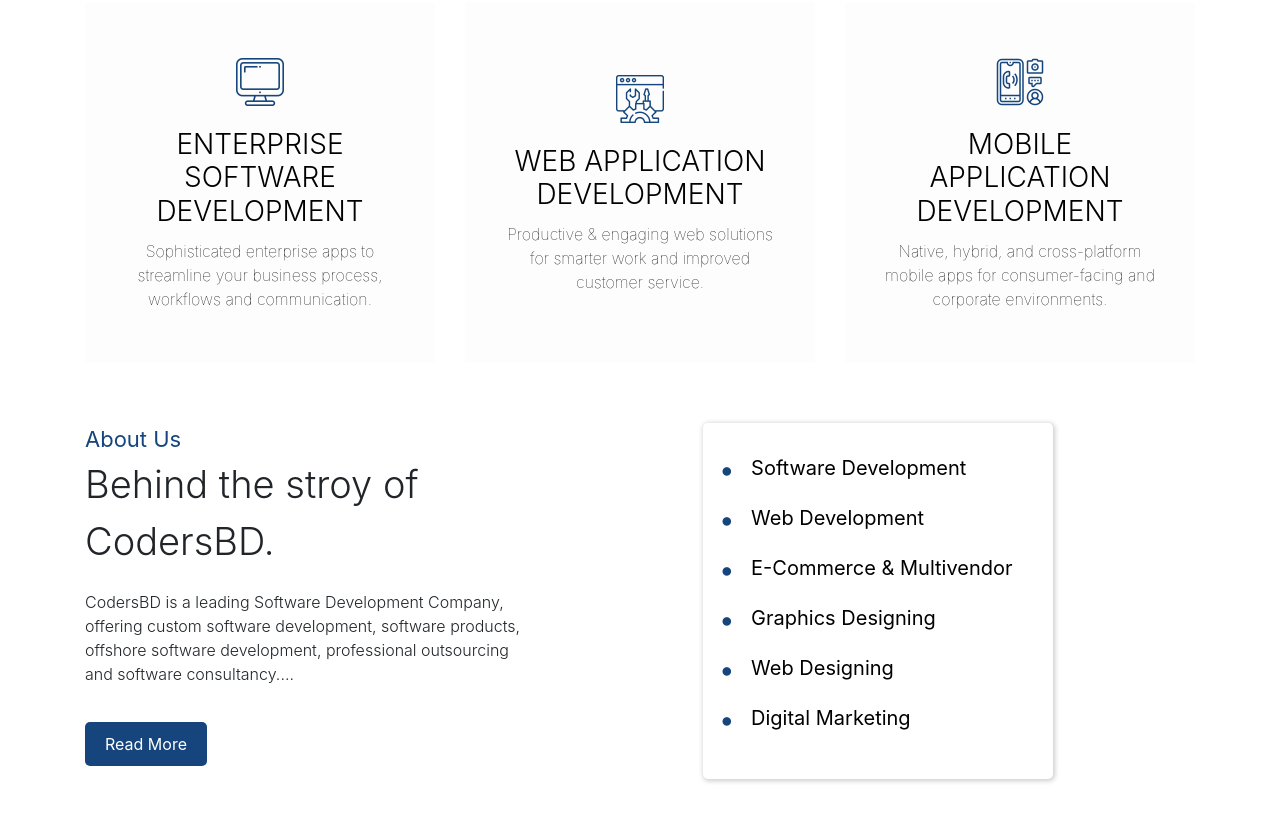
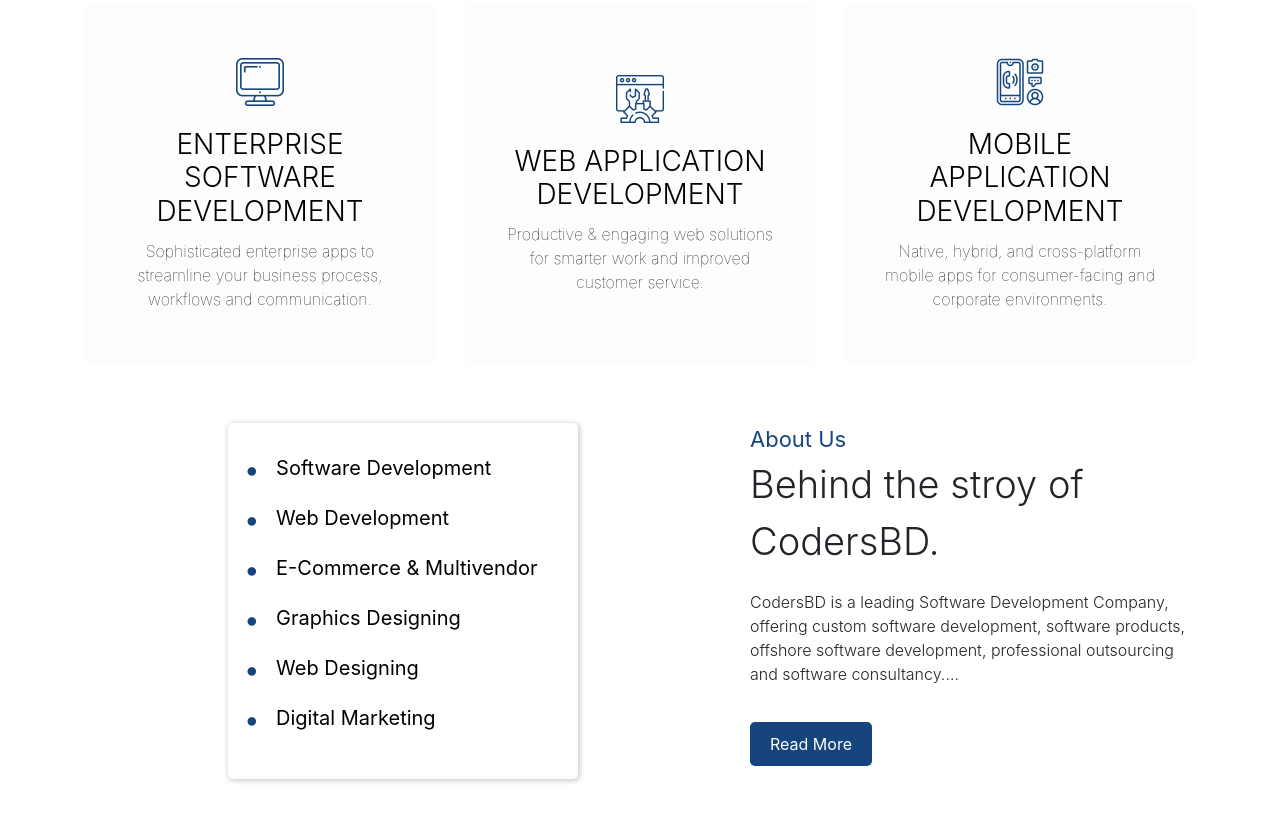
Before and after one commit to smitexpert/cobd.site, a plain HTML site: page index.html in a window 1280 px wide. Shown: the part 1068-1890 px from the top of the page. Drawn offline with Linux system fonts and the light colour scheme; a script that the page names is missing.

```diff
--- a/index.html
+++ b/index.html
@@ -103,7 +103,7 @@
     <div class="container">
       <div class="row">
 
-        <div class="col-md-5">
+        <div class="col-12 col-md-5">
             <div class="section_title">About Us</div>
             <div class="section_slug">Behind the stroy of CodersBD.</div>
           <div class="about_right">
@@ -117,7 +117,7 @@
               <button onclick="myFunction()" id="myBtn">Read More</button>
             </div>
           </div>
-        <div class="col-md-7 order-sm-12">
+        <div class="col-12 col-md-7 order-md-first">
           <div class="about_left">
             <ul>
               <li>
```
